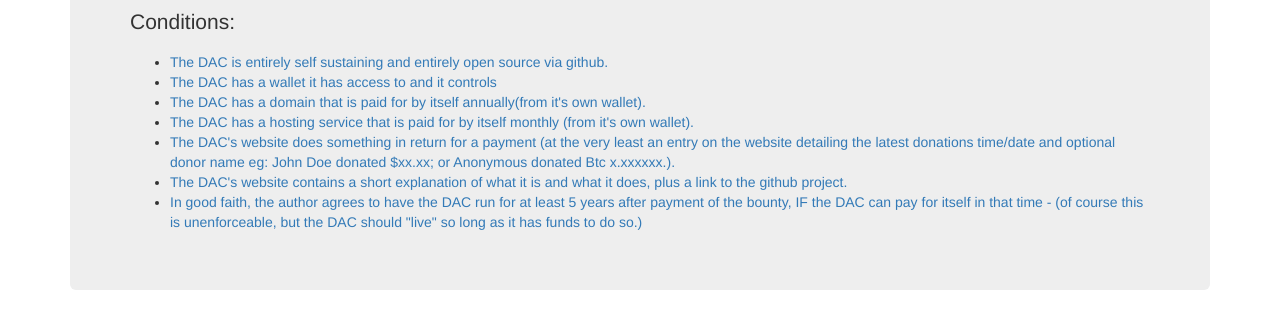
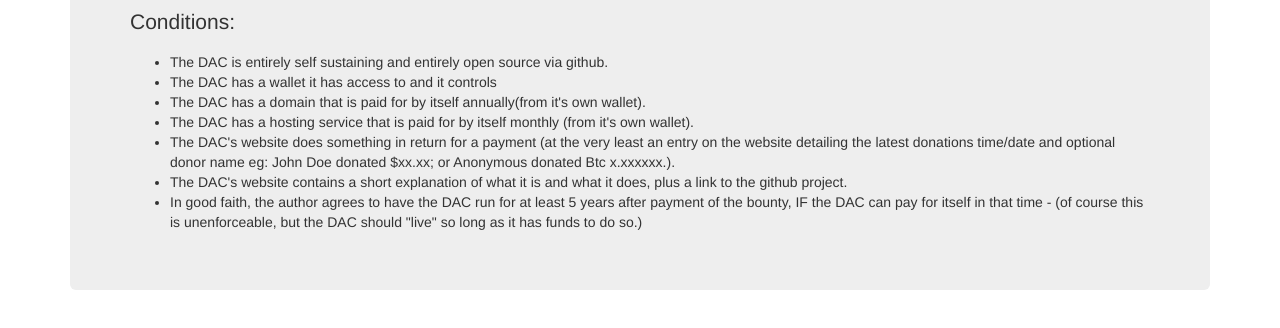
Before and after one commit to Smeagol-Gollum/DVC-DAC, a plain HTML site: page index.html in a window 1280 px wide. Shown: the part 140-468 px from the top of the page. Drawn offline with nearby package versions, Linux system fonts and the light colour scheme.

Commit message:
Update index.html

```diff
--- a/index.html
+++ b/index.html
@@ -24,13 +24,13 @@
         <h1>Digital Autonomous Corporation</h1>
         <p>Conditions:</p>
         <ul>
-          <li><a>The DAC is entirely self sustaining and entirely open source via github.</a></li>
-          <li><a>The DAC has a wallet it has access to and it controls</a></li>
-          <li><a>The DAC has a domain that is paid for by itself annually(from it's own wallet).</a></li>
-          <li><a>The DAC has a hosting service that is paid for by itself monthly (from it's own wallet).</a></li>
-          <li><a>The DAC's website does something in return for a payment (at the very least an entry on the website detailing the latest donations time/date and optional donor name eg: John Doe donated $xx.xx; or Anonymous donated Btc x.xxxxxx.).</a></li>
-          <li><a>The DAC's website contains a short explanation of what it is and what it does, plus a link to the github project.</a></li>
-          <li><a>In good faith, the author agrees to have the DAC run for at least 5 years after payment of the bounty, IF the DAC can pay for itself in that time - (of course this is unenforceable, but the DAC should "live" so long as it has funds to do so.)</a></li>
+          <li>The DAC is entirely self sustaining and entirely open source via github.</li>
+          <li>The DAC has a wallet it has access to and it controls</li>
+          <li>The DAC has a domain that is paid for by itself annually(from it's own wallet).</li>
+          <li>The DAC has a hosting service that is paid for by itself monthly (from it's own wallet).</li>
+          <li>The DAC's website does something in return for a payment (at the very least an entry on the website detailing the latest donations time/date and optional donor name eg: John Doe donated $xx.xx; or Anonymous donated Btc x.xxxxxx.).</li>
+          <li>The DAC's website contains a short explanation of what it is and what it does, plus a link to the github project.</li>
+          <li>In good faith, the author agrees to have the DAC run for at least 5 years after payment of the bounty, IF the DAC can pay for itself in that time - (of course this is unenforceable, but the DAC should "live" so long as it has funds to do so.)</li>
         </ul>
       </div>
     </div>
```
